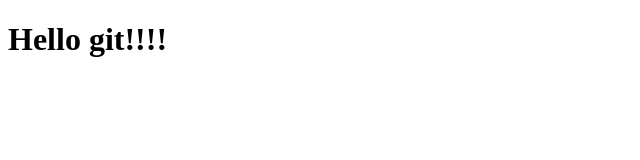
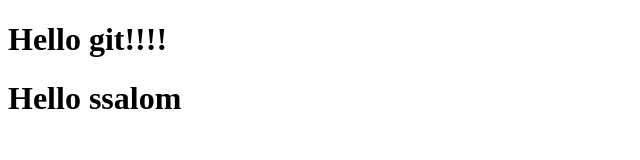
Before and after one commit to onlineuz/gitprojectest, a plain HTML site: page index.html in a window 1280 px wide. Shown: the whole page, without its empty margins (0-640 px from the left). Drawn offline with Linux system fonts and the light colour scheme.

Commit message:
index.html mod

```diff
--- a/index.html
+++ b/index.html
@@ -8,5 +8,6 @@
 </head>
 <body>
     <h1>Hello git!!!!</h1>
+    <h1>Hello ssalom</h1>
 </body>
 </html>
```
